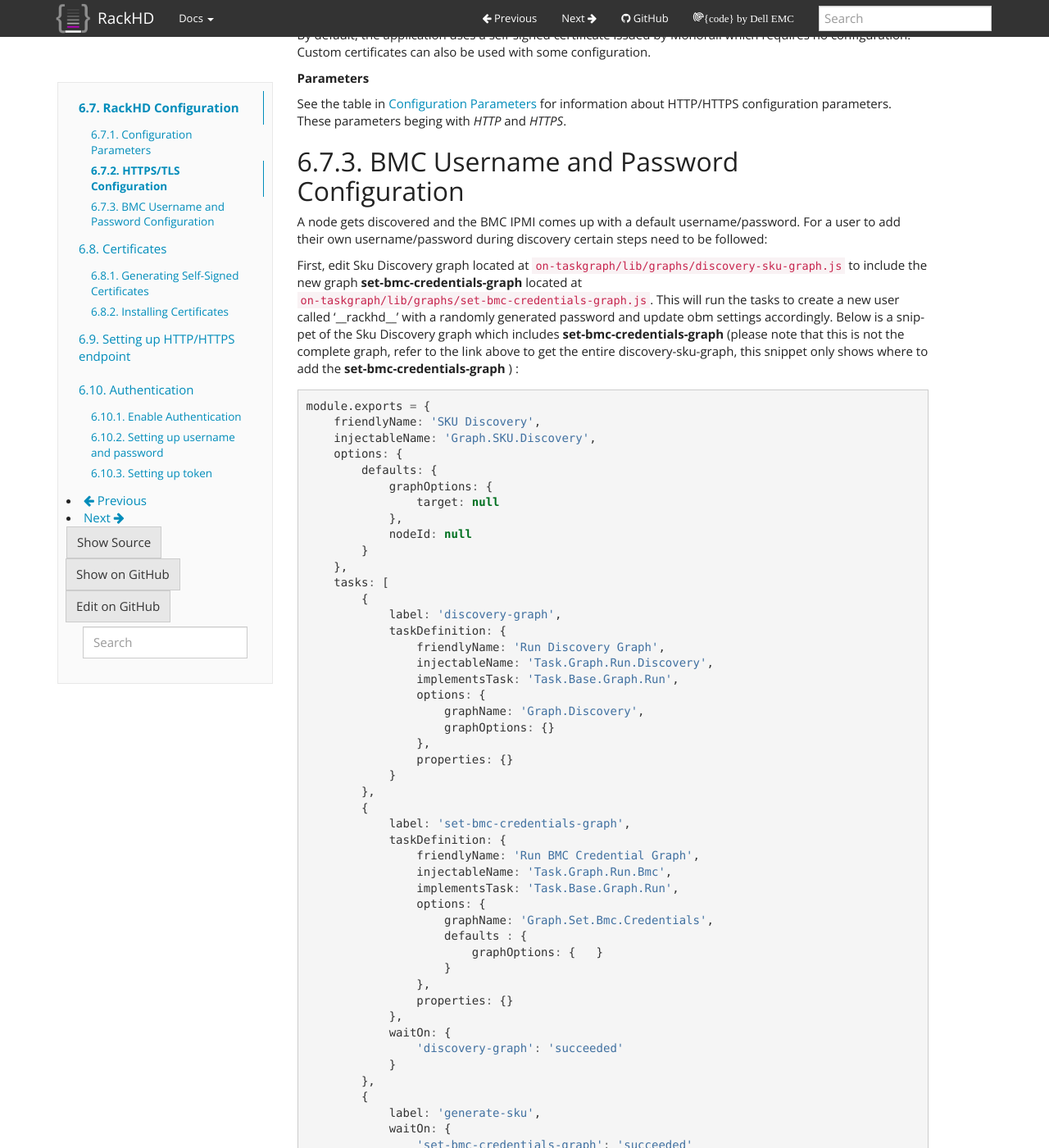
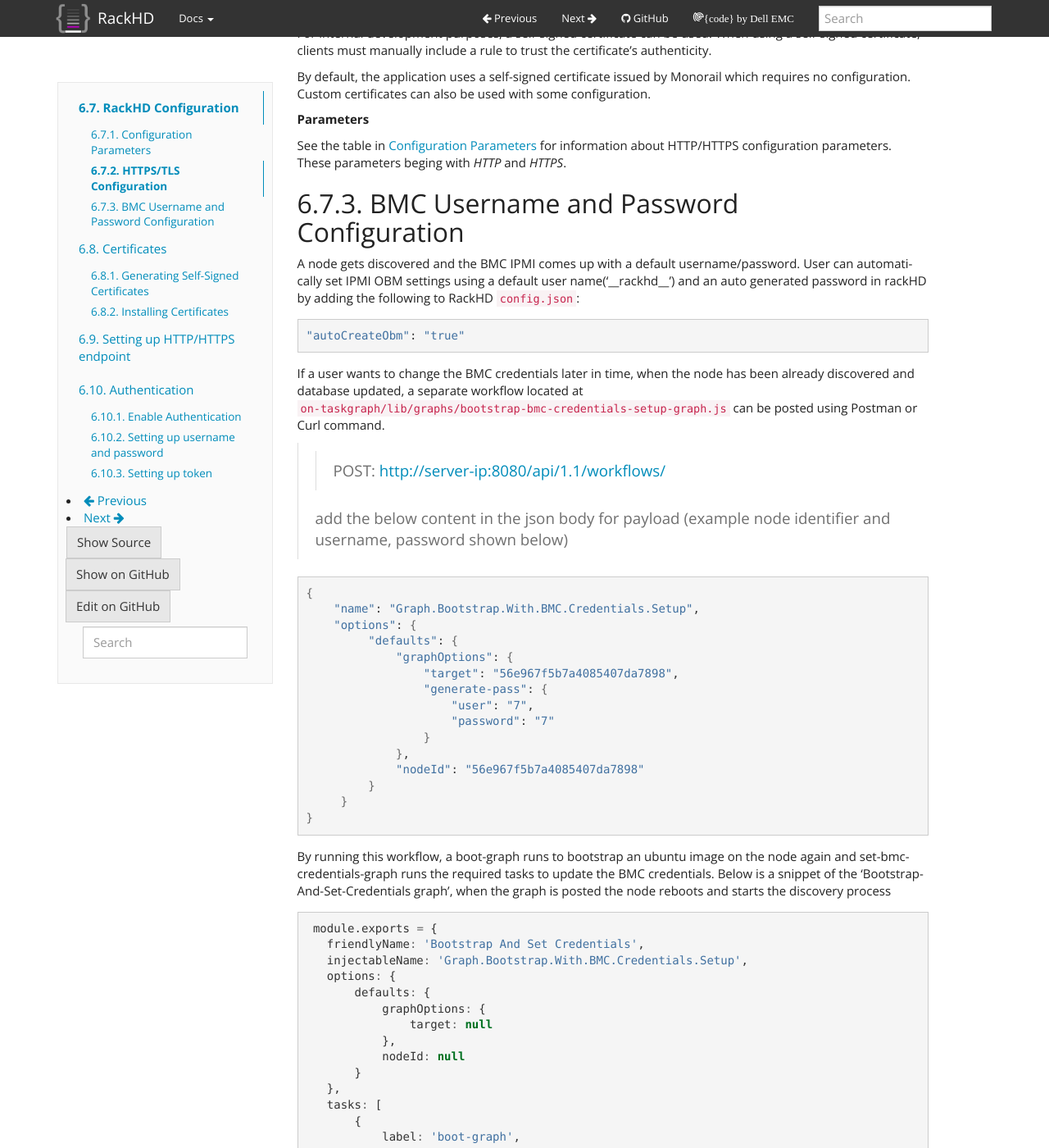
Before and after one commit to RackHD/docs, a Sphinx documentation site: the page built from docs/rackhd/configuration.rst, in a window 1280 px wide and 1400 px high, scrolled down 4712 px. Shown: the whole window at 82% size. Built offline with Sphinx 7.4.7, drawn with Linux system fonts in a browser that asks for light colours; some of the changed text lies outside the part shown.

Commit message:
Update BMC configuration - update obm setting can now be enabled in dynamic discovery graph

```diff
--- a/docs/rackhd/configuration.rst
+++ b/docs/rackhd/configuration.rst
@@ -209,6 +209,8 @@ The following table describes the configuration parameters in config.json:
       - Enable trust proxy in express. Populate req.ip with left most IP address from the XForwardFor list.
 
         See documentation at https://expressjs.com/en/guide/behind-proxies.html
+    * - autoCreateObm
+      - Allow rackHD to setup IPMI OBM settings on active dicovery by creating a new BMC user on the compute node.
 
 
 The log levels for filtering are defined at https://github.com/RackHD/on-core/blob/master/lib/common/constants.js#L36-L44
@@ -241,172 +243,13 @@ These parameters beging with *HTTP* and *HTTPS*.
 BMC Username and Password Configuration
 ~~~~~~~~~~~~~~~~~~~~~~~~~~~~~~~~~~~~~~~
 
-A node gets discovered and the BMC IPMI comes up with a default username/password. For a user to add
-their own username/password during discovery certain steps need to be followed:
-
-First, edit Sku Discovery graph located at ``on-taskgraph/lib/graphs/discovery-sku-graph.js``
-to include the new graph **set-bmc-credentials-graph** located at ``on-taskgraph/lib/graphs/set-bmc-credentials-graph.js``.
-This will run the tasks to create a new user called '__rackhd__' with a randomly generated password and update obm settings
-accordingly.
-Below is a snippet of the Sku Discovery graph which includes **set-bmc-credentials-graph** (please note that this is not the complete graph, refer to the link above to get the entire discovery-sku-graph, this snippet only shows where to add the
-**set-bmc-credentials-graph** ) :
-
-.. code-block:: javascript
-
-    module.exports = {
-        friendlyName: 'SKU Discovery',
-        injectableName: 'Graph.SKU.Discovery',
-        options: {
-            defaults: {
-                graphOptions: {
-                    target: null
-                },
-                nodeId: null
-            }
-        },
-        tasks: [
-            {
-                label: 'discovery-graph',
-                taskDefinition: {
-                    friendlyName: 'Run Discovery Graph',
-                    injectableName: 'Task.Graph.Run.Discovery',
-                    implementsTask: 'Task.Base.Graph.Run',
-                    options: {
-                        graphName: 'Graph.Discovery',
-                        graphOptions: {}
-                    },
-                    properties: {}
-                }
-            },
-            {
-                label: 'set-bmc-credentials-graph',
-                taskDefinition: {
-                    friendlyName: 'Run BMC Credential Graph',
-                    injectableName: 'Task.Graph.Run.Bmc',
-                    implementsTask: 'Task.Base.Graph.Run',
-                    options: {
-                        graphName: 'Graph.Set.Bmc.Credentials',
-                        defaults : {
-                            graphOptions: {   }
-                        }
-                    },
-                    properties: {}
-                },
-                waitOn: {
-                    'discovery-graph': 'succeeded'
-                }
-            },
-            {
-                label: 'generate-sku',
-                waitOn: {
-                    'set-bmc-credentials-graph': 'succeeded'
-                },
-                taskName: 'Task.Catalog.GenerateSku'
-            }
-        ]
-    };
-
-
-Next, edit **Discovery workflow graph** located at ``on-taskgraph/lib/graphs/discovery-graph.js``
-to remove the reboot task. The reboot task is already included in the **set-bmc-credentials-graph**
-that was added to the **Sku Discovery graph** in the first step.
-Below is a snippet of the Discovery graph without the reboot task (the reboot task was originally located
-after the task 'catalog-lldp')
-
-.. code-block:: javascript
-
-   module.exports = {
-    friendlyName: 'Discovery',
-    injectableName: 'Graph.Discovery',
-    options: {
-        'bootstrap-ubuntu': {
-            'triggerGroup': 'bootstrap'
-        },
-        'finish-bootstrap-trigger': {
-            'triggerGroup': 'bootstrap'
-        }
-    },
-    tasks: [
-        {
-            label: 'bootstrap-ubuntu',
-            taskName: 'Task.Linux.Bootstrap.Ubuntu'
-        },
-        {
-            label: 'catalog-dmi',
-            taskName: 'Task.Catalog.dmi'
-        },
-        {
-            label: 'catalog-ohai',
-            taskName: 'Task.Catalog.ohai',
-            waitOn: {
-                'catalog-dmi': 'finished'
-            }
-        },
-        {
-            label: 'catalog-bmc',
-            taskName: 'Task.Catalog.bmc',
-            waitOn: {
-                'catalog-ohai': 'finished'
-            },
-            ignoreFailure: true
-        },
-        {
-            label: 'catalog-lsall',
-            taskName: 'Task.Catalog.lsall',
-            waitOn: {
-                'catalog-bmc': 'finished'
-            },
-            ignoreFailure: true
-        },
-        {
-            label: 'catalog-megaraid',
-            taskName: 'Task.Catalog.megaraid',
-            waitOn: {
-                'catalog-lsall': 'finished'
-            },
-            ignoreFailure: true
-        },
-        {
-            label: 'catalog-smart',
-            taskName: 'Task.Catalog.smart',
-            waitOn: {
-                'catalog-megaraid': 'finished'
-            },
-            ignoreFailure: true
-        },
-        {
-            label: 'catalog-driveid',
-            taskName: 'Task.Catalog.Drive.Id',
-            waitOn: {
-                'catalog-smart': 'finished'
-            },
-            ignoreFailure: true
-        },
-        {
-            label: 'catalog-lldp',
-            taskName: 'Task.Catalog.LLDP',
-            waitOn: {
-                'catalog-driveid': 'finished'
-            },
-            ignoreFailure: true
-        },
-       {
-            label: 'finish-bootstrap-trigger',
-            taskName: 'Task.Trigger.Send.Finish',
-            waitOn: {
-                'catalog-lldp': 'finished'
-            }
-        }
-    ]
-   };
-
-
-Once the above steps are completed (edited and saved) the service needs to be restarted:
+A node gets discovered and the BMC IPMI comes up with a default username/password. User can automatically set
+IPMI OBM settings  using a  default user name('__rackhd__') and an auto generated password in rackHD by adding the following
+to RackHD ``config.json``:
 
 .. code-block:: shell
 
-    sudo service on-taskgraph start
-
+   "autoCreateObm": "true"
 
 If a user wants to change the BMC credentials later in time, when the node has been already discovered and database updated, a separate workflow located at ``on-taskgraph/lib/graphs/bootstrap-bmc-credentials-setup-graph.js`` can be posted using Postman or Curl command.
 
```
